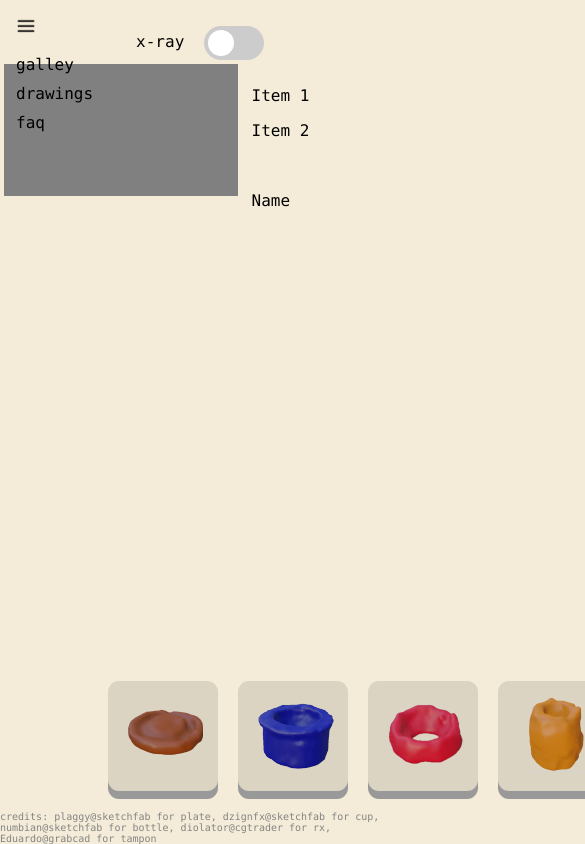
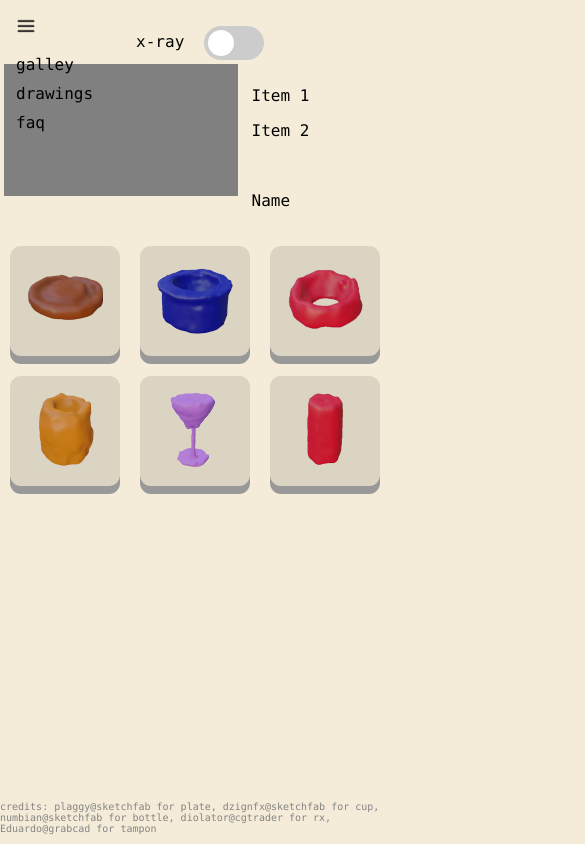
Before and after one commit to jennylmchen/objects, a plain HTML site: page index.html in a window 390 px wide. Shown: the top 844 px of the page, 585 px wide, since content can reach past the window. Drawn offline with nearby package versions, Linux system fonts and the light colour scheme; files whose address does not match are found by name.

Commit message:
wrap bottom for phone viewing

```diff
--- a/assets/styles/home.css
+++ b/assets/styles/home.css
@@ -13,19 +13,17 @@ background #F4ECD8
 html {
 	font-family: "Monaco", monospace;
   font-size: medium;
-	height: 100%;
-  overflow-y: hidden;
 }
 
 
 body {
 	padding:0px;
 	margin:0px;
-    min-height: 100vh;
+  height: 100%;
 	display: flex;
 	flex-direction: column;
 	background-color: #F4ECD8;
-    justify-content: space-between;
+  justify-content: space-between;
 
 }
 
@@ -209,8 +207,7 @@ video {
   height: 110px;
   border-radius: 10%;
   border: none;
-  padding: 0px 20px;
-  margin: 0px 10px;
+  margin: 10px 10px;
   background: #dbd4c3;
   vertical-align: center;
   transition: .2s ease-in-out;
@@ -235,19 +232,17 @@ video {
 }
 
 #bottom {
-    display: flex;
-	flex-direction: column;
-    align-items: center;
-    margin-top: auto;
-    margin-bottom: 20px;
+    position: relative;
 }
 
 #molds {
-    width: 50%;
+    width: 100%;
     display: flex;
-	flex-direction: row;
-    justify-content: space-evenly;
+	  flex-direction: row;
+    justify-content: center;
     align-items: center;
+    flex-wrap: wrap;
+    margin: auto;
 }
 
 
@@ -256,7 +251,8 @@ video {
 }
 
 #credits {
+    position: absolute;
     font-size: x-small;
-    margin: 0px;
+    bottom: 0px;
     color:#848484;
 }
```
Also changed, not shown: faq.html (+1 -1 lines).
